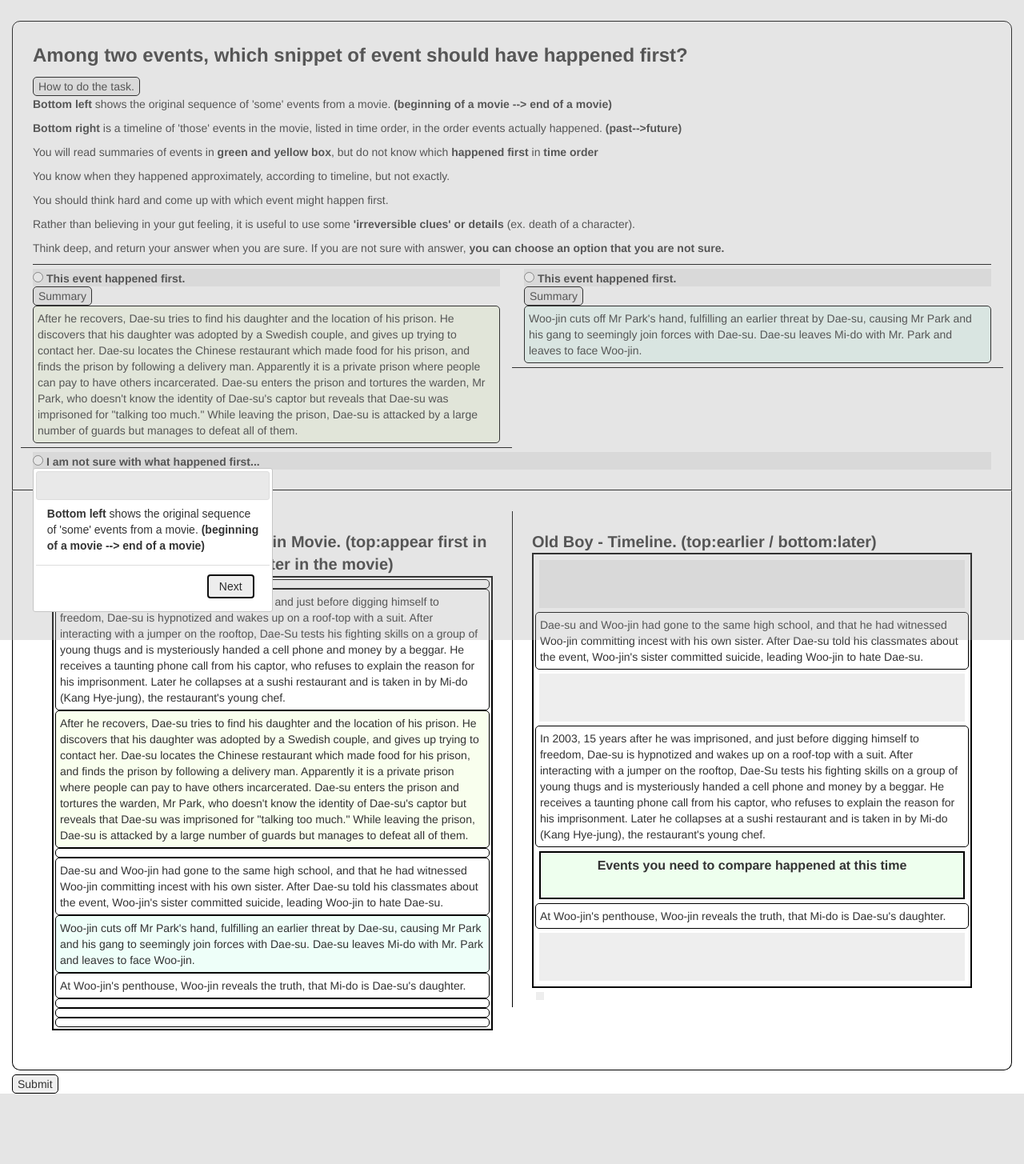
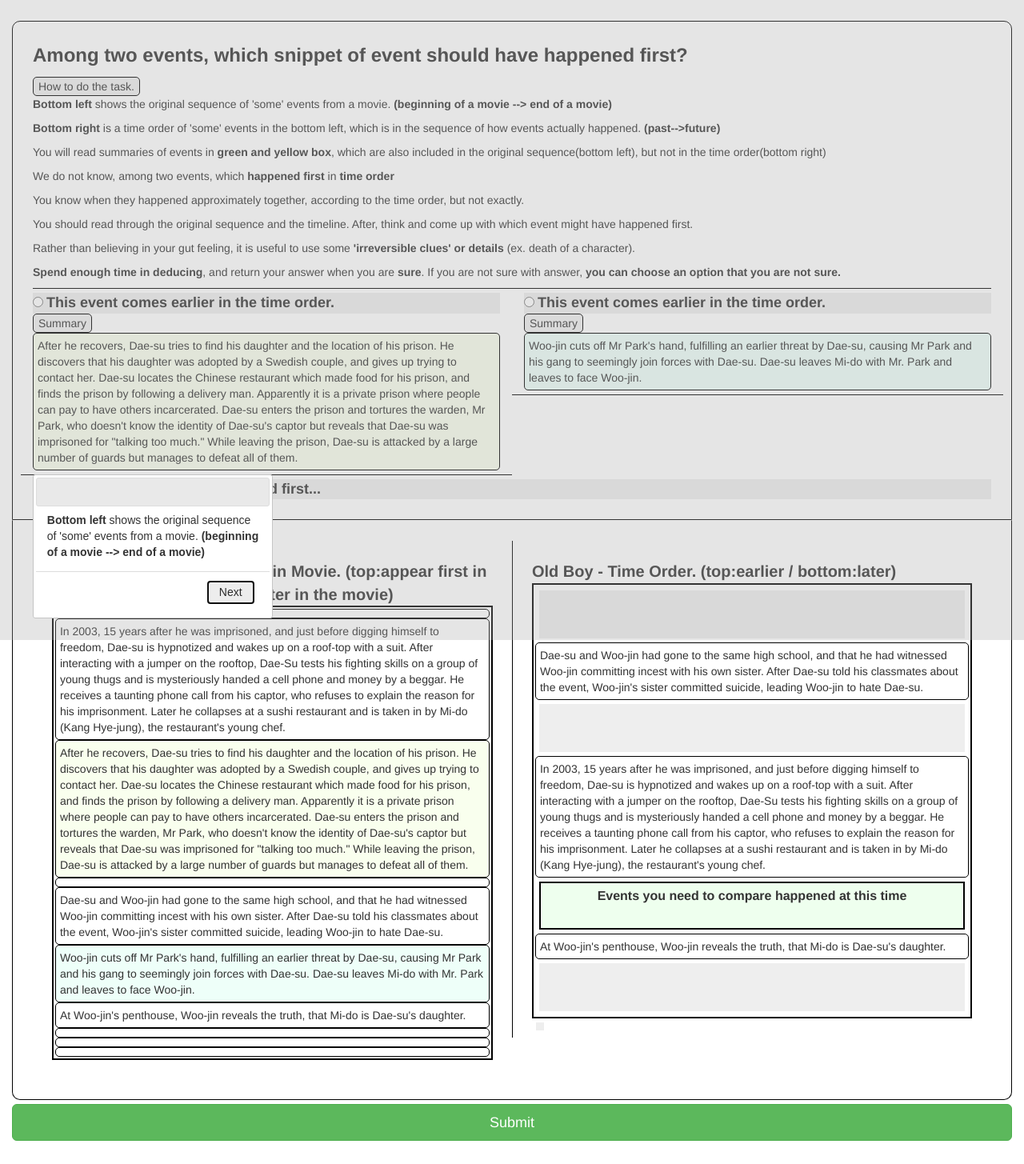
Before and after one commit to kixlab/Narrative-Sequence-Analysis, a Django app: page /time_annotation/flag_comparison/ in a window 1280 px wide, after a click on "How to do the task.". Shown: the whole page at 80% size. Before the commit the page ends 1367 px from the top, so only its background shows below. Run offline with Django 3.2, Linux system fonts and the light colour scheme; data comes from the database, SQL or seed files in the repository; data that the repository does not hold is empty; some libraries are stand-ins or nearby versions.

Commit message:
for feedback

```diff
--- a/time_annotation/static/time_annotation/flag_comparison.js
+++ b/time_annotation/static/time_annotation/flag_comparison.js
@@ -13,11 +13,11 @@
 var worker_id = Math.random().toString(36).substring(7);
 var text_title ="Old Boy"
 var explanations =["<b>Bottom left</b> shows the original sequence of 'some' events from a movie. <b>(beginning of a movie --> end of a movie)</b>",
-  "<b>Bottom right</b> is a timeline of 'some' events in the bottom left, listed in time order, in the order events actually happened. <b>(past-->future)</b>",
-  "You will read summaries of events in <b>green and yellow box</b>, which are in the bottom left, but not in bottom right(timeline)",
-  "You do not know, among two events, which <b>happened first</b> in <b>time order</b>",
-  "You know when they happened approximately, according to timeline, but not exactly.",
-  "You should read through the sequence and the timeline. After, think and come up with which event might have happened first.",
+  "<b>Bottom right</b> is a time order of 'some' events in the bottom left, which is in the sequence of how events actually happened. <b>(past-->future)</b>",
+  "You will read summaries of events in <b>green and yellow box</b>, which are also included in the original sequence(bottom left), but not in the time order(bottom right)",
+  "We do not know, among two events, which <b>happened first</b> in <b>time order</b>",
+  "You know when they happened approximately together, according to the time order, but not exactly.",
+  "You should read through the original sequence and the timeline. After, think and come up with which event might have happened first.",
   "Rather than believing in your gut feeling, it is useful to use some <b>'irreversible clues' or details</b> (ex. death of a character).",
 "<b>Spend enough time in deducing</b>, and return your answer when you are <b>sure</b>. If you are not sure with answer, <b>you can choose an option that you are not sure.</b>"]
 var tuto_pos = ["#time_line", "#novel_box", "#subject_content", "#subject_content", ".imp_sel_box", "#subject_content", "#subject_content", "#comp_check_-1"]
@@ -34,7 +34,7 @@
     if($('input[name=comp]:checked').val() != null){
       if(confirm("Submit your work?")){
         console.log("return data");
-        return_data();
+        //return_data();
         alert("Thank you for participating!")
         $("body").empty().append("<div>You HIT ID</div><div>"+worker_id+"</div>")
       }
@@ -55,12 +55,16 @@
     },
     dataType: 'json',
     success: function(data){
+      for(var i=0; i<explanations.length; i++){
+        $("#tt").append("<p>"+explanations[i]+"</p>")
+      }
+
       total_time_block_num = data.total_time_block_num;
       for(var i=0; i<total_time_block_num; i++){
         $("#summary_pane").append("<div id='seq_"+i.toString()+"' class='important'></div>")
       }
       $("#seq_title").text(data.novel_name+" - Original Sequence in Movie. (top:appear first in the movie / bottom:appear later in the movie)")
-      $("#title").text(data.novel_name+" - Timeline. (top:earlier / bottom:later)");
+      $("#title").text(data.novel_name+" - Time Order. (top:earlier / bottom:later)");
       important_blocks = JSON.parse(data.important_blocks);
       subject_block_a = JSON.parse(data.text_a);
       subject_block_b = JSON.parse(data.text_b);
--- a/time_annotation/static/time_annotation/putter.css
+++ b/time_annotation/static/time_annotation/putter.css
@@ -185,7 +185,8 @@
   overflow-y: scroll;
 }
 #subject_title{
-
+  margin-bottom: 10px;
+  border-bottom: solid 1px black;
 }
 #subject_text{
   border: 1px solid black;
--- a/time_annotation/templates/time_annotation/flag_comparison.html
+++ b/time_annotation/templates/time_annotation/flag_comparison.html
@@ -18,18 +18,11 @@
       <div id="top_pane" class = "col-xs-12">
         <div id="subject_title"><p><font size="5"><b>Among two events, which snippet of event should have happened first?</b></font></p>
           <button data-toggle="collapse" data-target="#tt" type="button">How to do the task.</button>
-          <div id="tt" class="collapse"><p><b>Bottom left</b> shows the original sequence of 'some' events from a movie. <b>(beginning of a movie --> end of a movie)</b></p>
-        <p><b>Bottom right</b> is a timeline of 'those' events in the movie, listed in time order, in the order events actually happened. <b>(past-->future)</b></p>
-      <p>You will read summaries of events in <b>green and yellow box</b>, but do not know which <b>happened first</b> in <b>time order</b></p>
-      <p>You know when they happened approximately, according to timeline, but not exactly.</p>
-      <p>You should think hard and come up with which event might happen first.</b>
-      <p>Rather than believing in your gut feeling, it is useful to use some <b>'irreversible clues' or details</b> (ex. death of a character).</p>
-    <p>Think deep, and return your answer when you are sure. If you are not sure with answer, <b>you can choose an option that you are not sure.</b></p>
-  </div> </div>
+          <div id="tt" class="collapse"></div> </div>
       <div id="subject_content" class= "row">
         <div id="subject_content_a" class= "subject_content col-xs-6">
           <div class="comp_box">
-          <input type='radio' value='0' name='comp' id='comp_check_0' class="comp_check"> <b>This event happened first.</b> </input>
+          <input type='radio' value='0' name='comp' id='comp_check_0' class="comp_check"> <b><font size='4'>This event comes earlier in the time order.</font></b> </input>
         </div>
           <div class="subject_buttons">
             <button id="summary_button_a">Summary</button>
@@ -39,7 +32,7 @@
         </div>
         <div id="subject_content_b" class= "subject_content col-xs-6">
           <div class="comp_box">
-          <input type='radio' value='1' name='comp' id='comp_check_1' class='comp_check'> <b>This event happened first.</b> </input>
+          <input type='radio' value='1' name='comp' id='comp_check_1' class='comp_check'> <b><font size='4'>This event comes earlier in the time order.</font></b> </input>
         </div>
           <div class="subject_buttons">
             <button id="summary_button_b">Summary</button>
@@ -49,7 +42,7 @@
         </div>
       </div>
       <div class="comp_box">
-        <input type='radio' value='-1' name='comp' id='comp_check_-1' class="comp_check"> <b>I am not sure with what happened first...</b> </input>
+        <input type='radio' value='-1' name='comp' id='comp_check_-1' class="comp_check"> <b><font size='4'>I am not sure with what happened first...</font></b> </input>
       </div>
       </div>
       <div id="bottom_pane">
@@ -71,7 +64,7 @@
 
     </div>
     <div class="col-xs-12">
-    <button id="submit">Submit</button>
+    <button id="submit" class='btn btn-success btn-lg btn-block'>Submit</button>
     <button id="show_tuto">See Tutorial</button>
   </div>
   </body>
--- a/time_annotation/views.py
+++ b/time_annotation/views.py
@@ -289,8 +289,12 @@
 
 
 def retrieve_important_event_in_same_group(request):
+
     text_name = request.GET.get("text_name")
     novel = Novel.objects.get(Novel_title = text_name)
+
+    align_flag_events(novel)
+
     dicts = extract_important_blocks(novel)
     if Time_Block_Pairwise_Comparison.objects.filter(Novel = novel).count() is 0:
         generate_trivial_event_position(novel)
@@ -414,3 +418,22 @@
         ratio.append(t[i]['vote__sum']/(t[i]['vote__sum']+tt[i]['tot']))
     print(ratio)
     print("--------------")
+
+def align_flag_events(novel):
+    t = Work_Result_Flag.objects.values('important_blocks_position').values('_prev___id', '_next___id').annotate(Count('_prev'))
+    tt = Work_Result_Flag.objects.values('important_blocks_position').values('_next___id').annotate(Count('_next'))
+    ratio={}
+    for i in range(0,len(t)):
+        t[i]['diff'] = t[i]['_prev__count'] - t.get(_prev___id = t[i]['_next___id'],_next___id = t[i]['_prev___id'])['_prev__count']
+        t[i]['prev_ratio'] = t[i]['_prev__count']/(t[i]['_prev__count']+t.get(_prev___id = t[i]['_next___id'],_next___id = t[i]['_prev___id'])['_prev__count'])
+        if t[i]['_prev___id'] not in ratio:
+            ratio[t[i]['_prev___id']] = {
+            'val' : 0,
+            'count' : 0,
+            }
+        ratio[t[i]['_prev___id']]['val'] = ratio[t[i]['_prev___id']]['val'] + t[i]['prev_ratio']
+        ratio[t[i]['_prev___id']]['count'] = ratio[t[i]['_prev___id']]['count']+1
+    print(t)
+    for i in ratio.keys():
+        ratio[i]['val'] = ratio[i]['val']/ratio[i]['count']
+    print(ratio)
```
Also changed, not shown: time_annotation/static/time_annotation/putter.js (+8 -5 lines), time_annotation/templates/time_annotation/putter.html (+6 -8 lines), 2 other files.
